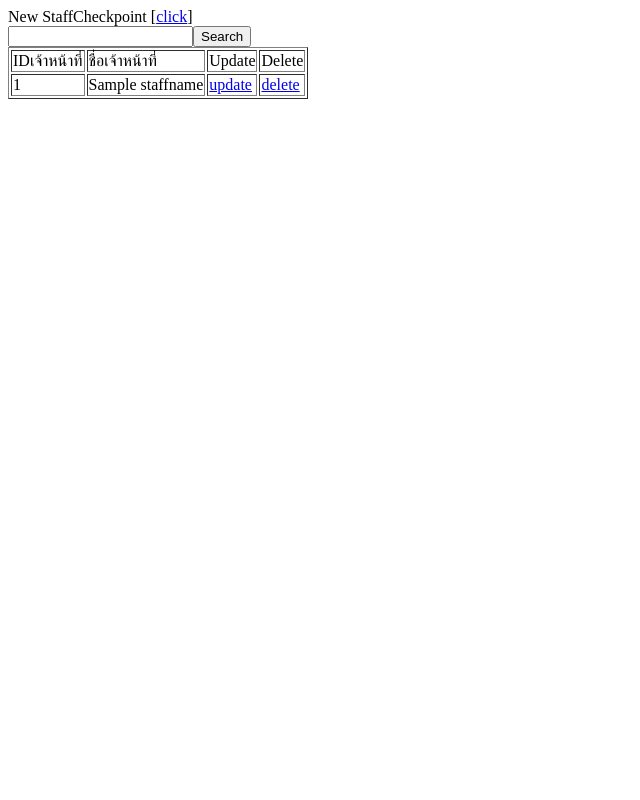
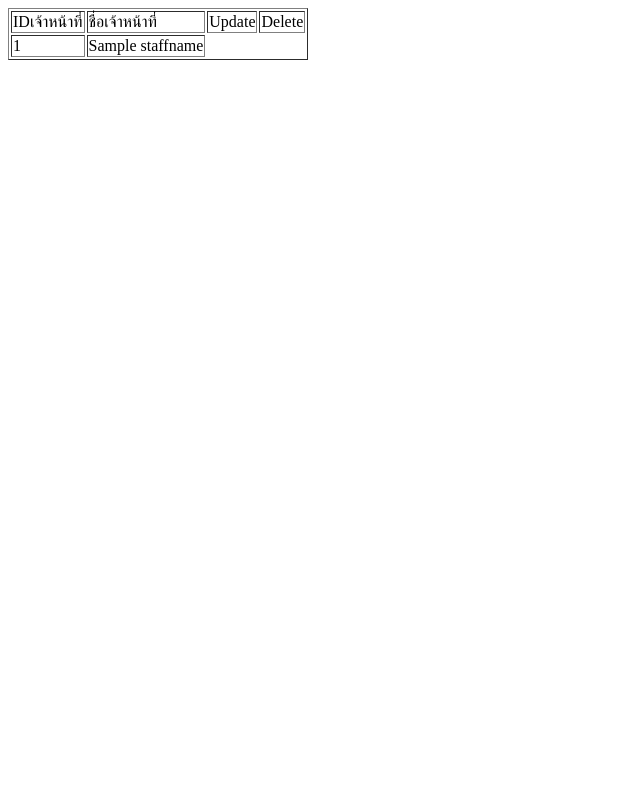
Before and after one commit to wisawachoti/ATK, a PHP site: template views/staffcheckpoint/index_StaffCheckpoint.php in a window 1280 px wide. Shown: the whole page, without its empty margins (0-640 px from the left). Run offline with PHP 8.4, Linux system fonts and the light colour scheme; the template is opened without the code that fills it: most values are stand-ins (such as "Sample title", 1, 10 or a date in 2020).

Commit message:
Update index_StaffCheckpoint.php

```diff
--- a/views/staffcheckpoint/index_StaffCheckpoint.php
+++ b/views/staffcheckpoint/index_StaffCheckpoint.php
@@ -3,12 +3,7 @@
 <td>ชื่อเจ้าหน้าที่</td>
 <td>Update</td>
 <td>Delete</td>
-New StaffCheckpoint [<a href="?controller=staffcheckpoint&action=newStaffCheckpoint">click</a>]<br>
-<form method="get" action="">
-    <input type="text" name="key">
-    <input type="hidden" name="controller" value="staffcheckpoint"/>
-    <button type="submit" name="action" value="searchStaffCheckpoint">Search</button>
-</form>
+
 <?php
     foreach($staffcheckpointList as $staffcheckpoint)
     {
@@ -16,8 +11,6 @@ New StaffCheckpoint [<a href="?controller=staffcheckpoint&action=newStaffCheckpo
         <tr><td>$staffcheckpoint->staffid</td>
         <td>$staffcheckpoint->staffname</td>
 
-        <td><a href=?controller=staffcheckpoint&action=updateFormStaffCheckpoint&staff_c_id=$staffcheckpoint->staffid&name=$staffcheckpoint->staffname>update</td>
-        <td><a href=?controller=staffcheckpoint&action=deleteConfirmStaffCheckpoint&staff_c_id=$staffcheckpoint->staffid&name=$staffcheckpoint->staffname>delete</td>
         ";
     }
     echo "</table>";
```
